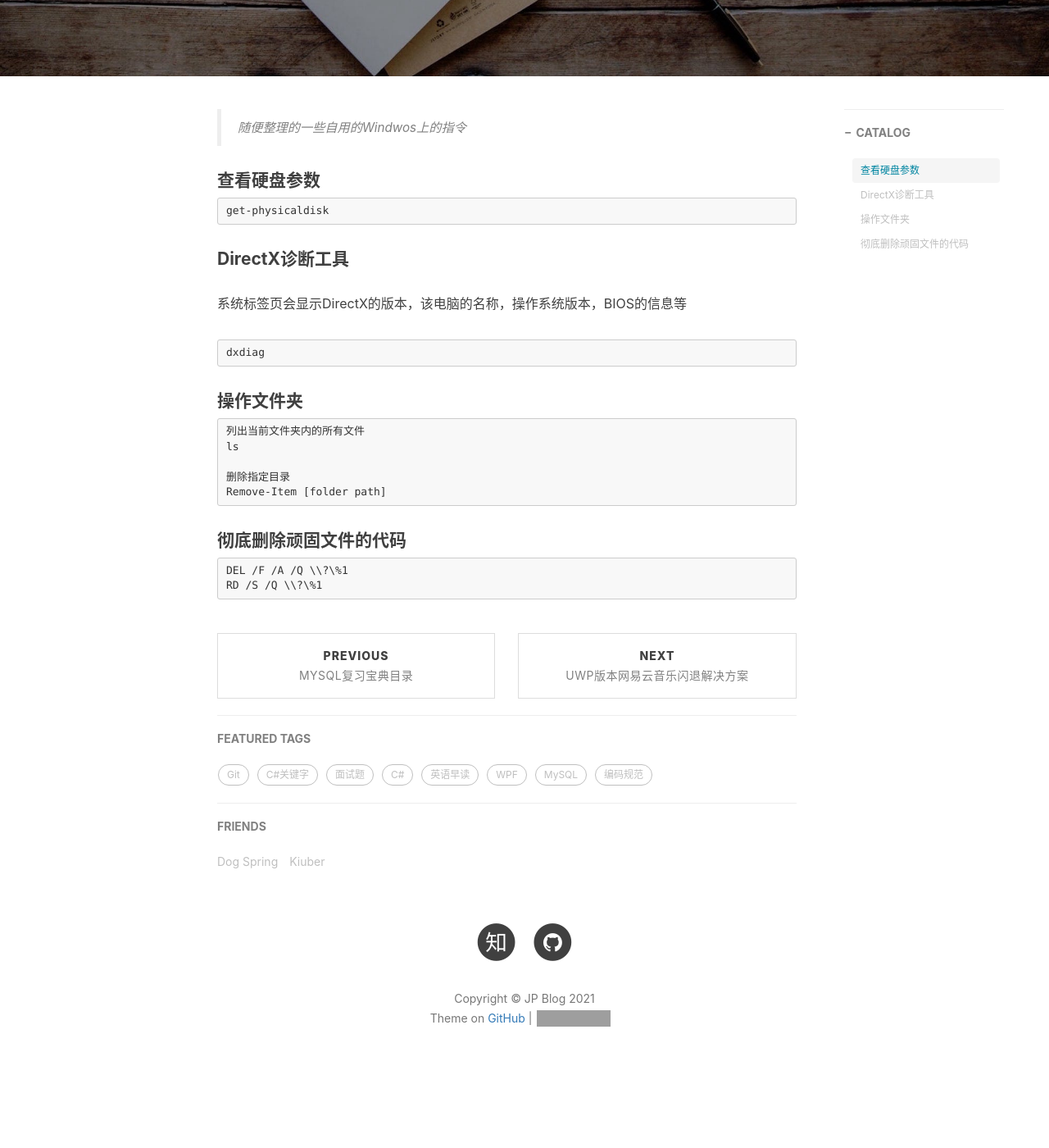
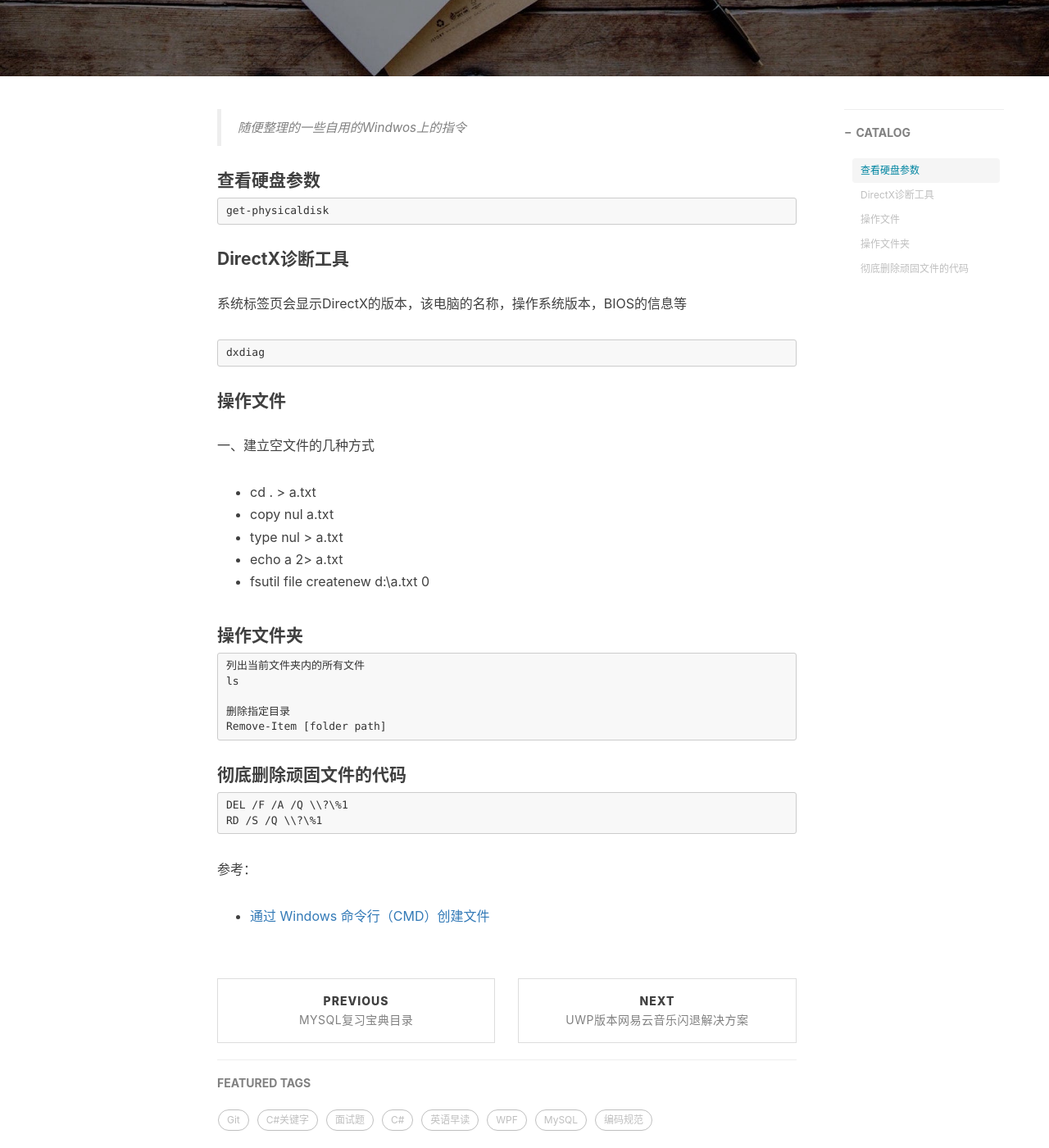
Before and after one commit to hongjiapeng/hongjiapeng.github.io, a Jekyll site: the page built from _posts/2021-03-10-some commands for operating windows.md, in a window 1280 px wide and 1400 px high, scrolled down 364 px. Shown: the whole window at 82% size. Built offline with Jekyll 4.4.1, drawn with Linux system fonts in a browser that asks for light colours; nearby versions of some CDN libraries; comment, search, counter and statistics services are not loaded; before the commit the page ends 1710 px from its top, so only the background shows below that; grey boxes are pictures that could not be loaded.

````diff
--- a/_posts/2021-03-10-some commands for operating windows.md
+++ b/_posts/2021-03-10-some commands for operating windows.md
@@ -26,6 +26,17 @@ get-physicaldisk
 dxdiag
 ```
 
+#### 操作文件
+
+一、建立空文件的几种方式
+
+- cd . > a.txt
+- copy nul a.txt
+- type nul > a.txt
+- echo a 2> a.txt
+- fsutil file createnew d:\a.txt 0
+
+
 #### 操作文件夹
 
 ```
@@ -42,3 +53,9 @@ Remove-Item [folder path]
 DEL /F /A /Q \\?\%1
 RD /S /Q \\?\%1
 ```
+
+
+
+参考：
+
+- [通过 Windows 命令行（CMD）创建文件](http://www.markjour.com/article/cmd-create-file.html)
````
Also changed, not shown: _posts/2021-11-02-how to publish nuget to sonatype nexus repository manager.md (+2 -1 lines), _posts/2021-11-03-a must-read book list for good programmers.md (added, +142 -0 lines).
